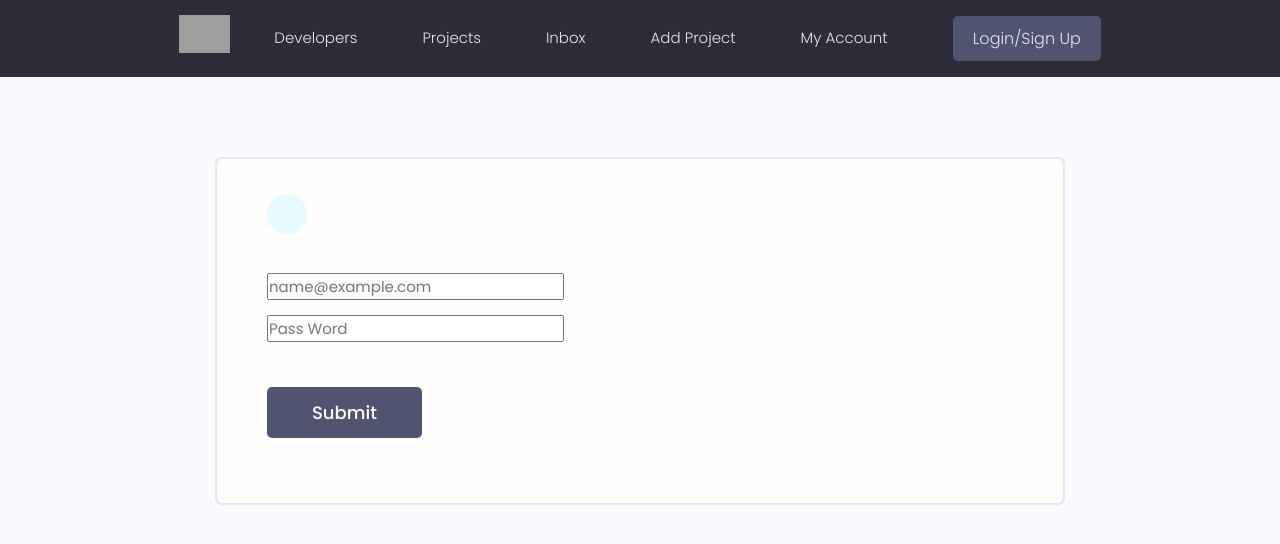
After one commit to souleymanediallo/app_dev, a Django app: page /users/login in a window 1280 px wide. The commit adds this page. Shown: the top 544 px of the page. Run offline with Django 4.2, Linux system fonts and the light colour scheme; some libraries are stand-ins or nearby versions; grey boxes are pictures that could not be loaded.

Commit message:
add login and logout

```diff
--- a/projects/views.py
+++ b/projects/views.py
@@ -3,6 +3,7 @@ from django.http import HttpResponse
 from .models import Project
 from .forms import ProjectForm
 from users.models import Profile
+from django.contrib.auth.decorators import login_required
 
 
 # Create your views here.
@@ -24,6 +25,7 @@ def project_detail(request, pk):
     return render(request, "projects/project_detail.html", context)
 
 
+@login_required(login_url='login')
 def project_create(request):
     form = ProjectForm()
     if request.method == "POST":
@@ -36,6 +38,7 @@ def project_create(request):
     return render(request, "projects/project_form.html", context)
 
 
+@login_required(login_url='login')
 def project_update(request, pk):
     project = Project.objects.get(id=pk)
     form = ProjectForm(instance=project)
@@ -49,6 +52,7 @@ def project_update(request, pk):
     return render(request, "projects/project_form.html", context)
 
 
+@login_required(login_url='login')
 def project_delete(request, pk):
     project = Project.objects.get(id=pk)
     if request.method == 'POST':
--- a/templates/base.html
+++ b/templates/base.html
@@ -19,6 +19,13 @@
 </head>
 <body>
     {% include "partials/header.html" %}
+    {% if messages %}
+    <ul class="messages">
+        {% for message in messages %}
+        <li {% if message.tags %} class="{{ message.tags }}"{% endif %}>{{ message }}</li>
+        {% endfor %}
+    </ul>
+    {% endif %}
     {% block content %}
 
     {% endblock %}
--- a/templates/partials/header.html
+++ b/templates/partials/header.html
@@ -17,7 +17,11 @@
                 <li class="header__menuItem"><a href="inbox.html">Inbox</a></li>
                 <li class="header__menuItem"><a href="{% url 'project-create' %}">Add Project</a></li>
                 <li class="header__menuItem"><a href="account.html">My Account</a></li>
-                <li class="header__menuItem"><a href="login.html" class="btn btn--sub">Login/Sign Up</a></li>
+                {% if request.user.is_authenticated %}
+                <li class="header__menuItem"><a href="{% url 'logout' %}" class="btn btn--sub">Logout</a></li>
+                {% else %}
+                <li class="header__menuItem"><a href="{% url 'login' %}" class="btn btn--sub">Login/Sign Up</a></li>
+                {% endif %}
             </ul>
         </nav>
     </div>
--- /dev/null
+++ b/templates/users/login.html
@@ -0,0 +1,26 @@
+{% extends "base.html" %}
+
+{% block content %}
+<!-- Main Section -->
+<main class="formPage my-xl">
+    <div class="content-box">
+        <div class="formWrapper">
+            <a class="backButton" href="#"><i class="im im-angle-left"></i></a>
+            <br>
+
+            <form class="form" method="POST" action="{% url 'login' %}">
+                {% csrf_token %}
+                <!-- Input:Text -->
+
+                <div class="form__field">
+                    <input type="text" name="username" class="form-control"  placeholder="name@example.com">
+                </div>
+                <div class="form__field">
+                    <input type="password" name="password" class="form-control" placeholder="Pass Word">
+                </div>
+                <input class="btn btn--sub btn--lg  my-md" type="submit" value="Submit" />
+            </form>
+        </div>
+    </div>
+</main>
+{% endblock %}
--- a/users/urls.py
+++ b/users/urls.py
@@ -4,4 +4,6 @@ from . import views
 urlpatterns = [
     path('', views.profiles, name="profiles"),
     path('profile/<str:pk>', views.profile, name="profile"),
+    path('login', views.loginPage, name="login"),
+    path("logout", views.logoutPage, name="logout"),
 ]
--- a/users/views.py
+++ b/users/views.py
@@ -1,5 +1,9 @@
-from django.shortcuts import render
+from django.shortcuts import render, redirect
 from .models import Profile
+from django.contrib.auth.models import User
+from django.contrib.auth import login, authenticate, logout
+from django.contrib.auth.decorators import login_required
+from django.contrib import messages
 
 
 # Create your views here.
@@ -17,3 +21,28 @@ def profile(request, pk):
 
     context = {'profile': profile, 'topSkills': topSkills, "otherSkills": otherSkills}
     return render(request, "users/profile.html", context)
+
+
+def loginPage(request):
+    if request.user.is_authenticated:
+        return redirect('profiles')
+
+    if request.method == "POST":
+        username = request.POST["username"]
+        password = request.POST["password"]
+        try:
+            user = User.objects.get(username=username)
+        except:
+            messages.error(request, 'Username exist')
+        user = authenticate(request, username=username, password=password)
+        if user is not None:
+            login(request, user)
+            return redirect('profiles')
+        else:
+            messages.error(request, "Username ou Password is incorrect")
+    return render(request, "users/login.html")
+
+
+def logoutPage(request):
+    logout(request)
+    return redirect('login')
```
Also changed, not shown: templates/users/register.html (added).
